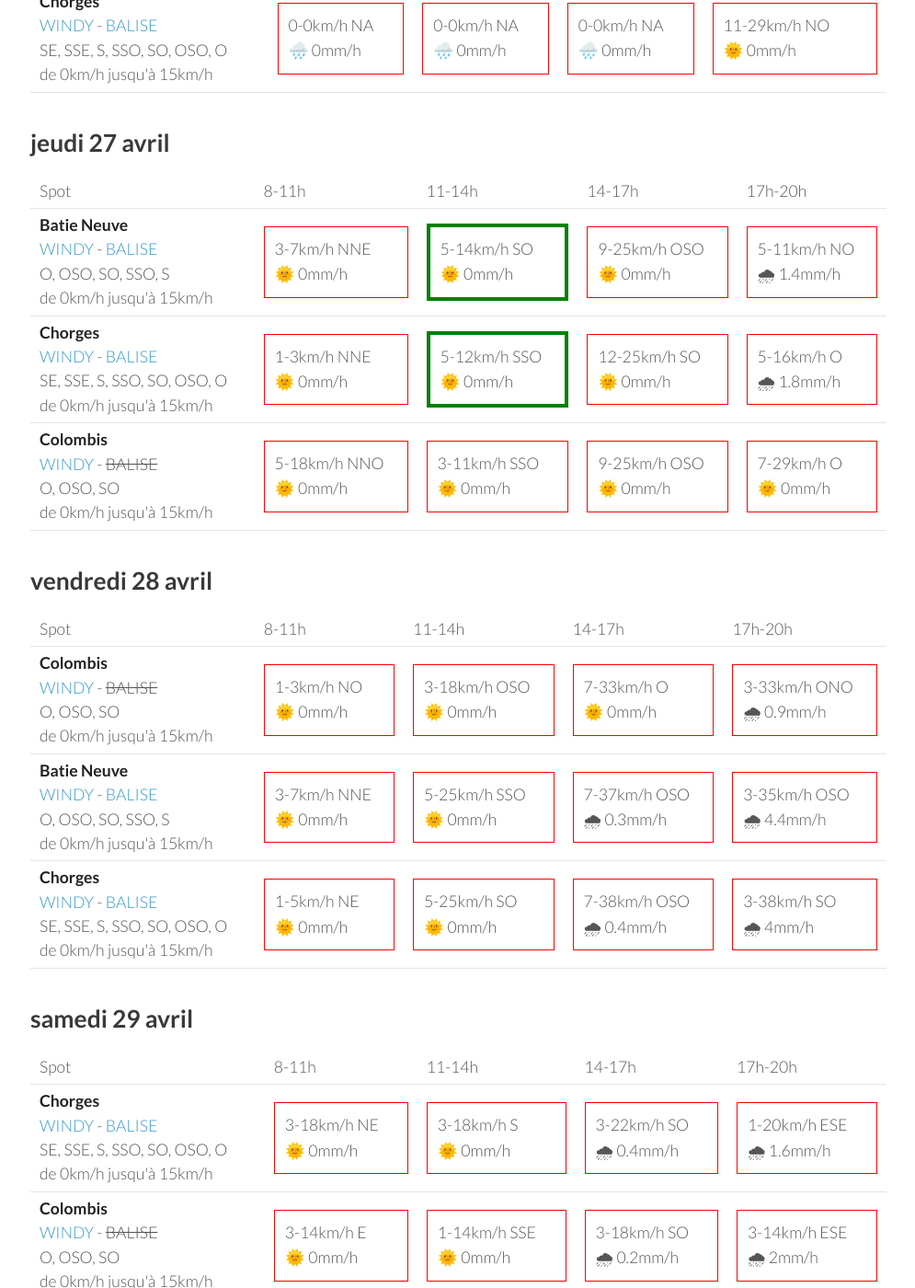
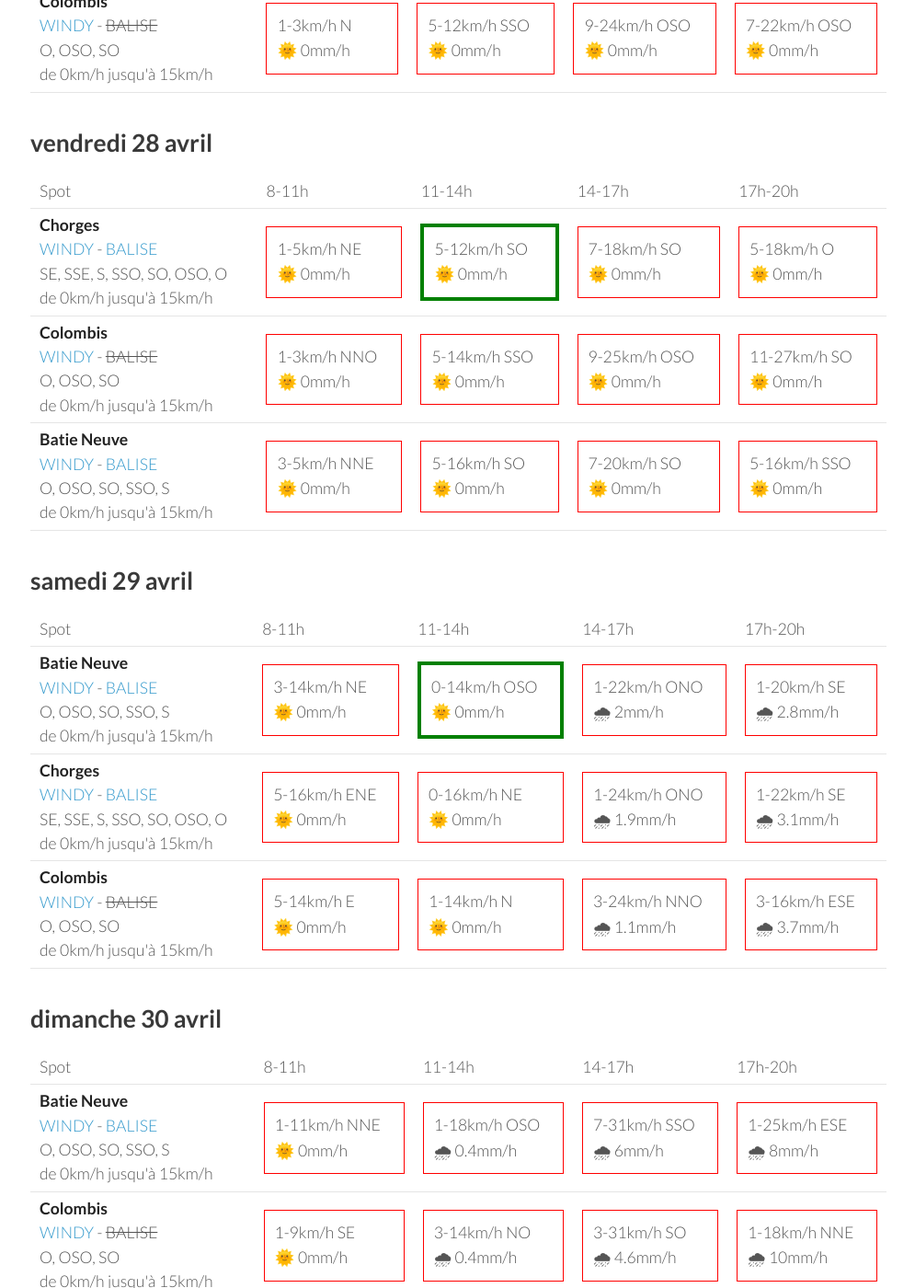
Before and after one commit to parapente-dans-le-nord/parapente-dans-le-nord.github.io, a Jekyll site: the page built from serre_poncon.markdown, in a window 1280 px wide and 1400 px high, scrolled down 616 px. Shown: the whole window at 92% size, without its empty margins (25-1020 px from the left). Built offline with Jekyll 4.4.1, drawn with Linux system fonts in a browser that asks for light colours; some of the changed text lies outside the part shown.

Commit message:
update index.markdown

```diff
--- a/serre_poncon.markdown
+++ b/serre_poncon.markdown
@@ -7,51 +7,8 @@ title:  "Tous les spots"
 {: .links}
 
 # Prevision Windy, modèle Arome
-page mise à jour le mercredi 26 avril 22:31
+page mise à jour le jeudi 27 avril 06:31
 
-## mercredi 26 avril
-
-{::nomarkdown}
-<table>
-  <tbody>
-    <tr>
-      <td>Spot</td>
-      <td>8-11h</td>
-      <td>11-14h</td>
-      <td>14-17h</td>
-      <td>17h-20h</td>
-    </tr>
-<tr>
-        <td><strong>Colombis</strong><br><a href="https://windy.com/44.494/6.216?44.559,6.262,10">WINDY</a> - <span class="no-balise"> BALISE </span><br> <span class="vent-favorable">O, OSO, SO</span><br><span class="force-vent">de 0km/h jusqu'à 15km/h</span> </td>
-
-            <td><div class="not-flyable"><p>0-0km/h NA</p><p>🌧️ 0mm/h</p></div></td>
-            <td><div class="not-flyable"><p>0-0km/h NA</p><p>🌧️ 0mm/h</p></div></td>
-            <td><div class="not-flyable"><p>0-0km/h NA</p><p>🌧️ 0mm/h</p></div></td>
-            <td><div class="not-flyable"><p>11-33km/h OSO</p><p>🌞 0mm/h</p></div></td>
-
-    </tr>
-<tr>
-        <td><strong>Batie Neuve</strong><br><a href="https://windy.com/44.584/6.236?44.559,6.262,10,m:eTtagly">WINDY</a> - <span class=""><a href="https://www.openwindmap.org/PP554">BALISE</a> </span><br> <span class="vent-favorable">O, OSO, SO, SSO, S</span><br><span class="force-vent">de 0km/h jusqu'à 15km/h</span> </td>
-
-            <td><div class="not-flyable"><p>0-0km/h NA</p><p>🌧️ 0mm/h</p></div></td>
-            <td><div class="not-flyable"><p>0-0km/h NA</p><p>🌧️ 0mm/h</p></div></td>
-            <td><div class="not-flyable"><p>0-0km/h NA</p><p>🌧️ 0mm/h</p></div></td>
-            <td><div class="not-flyable"><p>12-33km/h NNO</p><p>🌞 0mm/h</p></div></td>
-
-    </tr>
-<tr>
-        <td><strong>Chorges</strong><br><a href="https://windy.com/44.578/6.280?44.559,6.262,10">WINDY</a> - <span class=""><a href="https://www.openwindmap.org/PP554">BALISE</a> </span><br> <span class="vent-favorable">SE, SSE, S, SSO, SO, OSO, O</span><br><span class="force-vent">de 0km/h jusqu'à 15km/h</span> </td>
-
-            <td><div class="not-flyable"><p>0-0km/h NA</p><p>🌧️ 0mm/h</p></div></td>
-            <td><div class="not-flyable"><p>0-0km/h NA</p><p>🌧️ 0mm/h</p></div></td>
-            <td><div class="not-flyable"><p>0-0km/h NA</p><p>🌧️ 0mm/h</p></div></td>
-            <td><div class="not-flyable"><p>11-29km/h NO</p><p>🌞 0mm/h</p></div></td>
-
-    </tr>
-
-</tbody>
-</table>
-{:/}
 ## jeudi 27 avril
 
 {::nomarkdown}
@@ -67,30 +24,30 @@ page mise à jour le mercredi 26 avril 22:31
 <tr>
         <td><strong>Batie Neuve</strong><br><a href="https://windy.com/44.584/6.236?44.559,6.262,10,m:eTtagly">WINDY</a> - <span class=""><a href="https://www.openwindmap.org/PP554">BALISE</a> </span><br> <span class="vent-favorable">O, OSO, SO, SSO, S</span><br><span class="force-vent">de 0km/h jusqu'à 15km/h</span> </td>
 
-            <td><div class="not-flyable"><p>3-7km/h NNE</p><p>🌞 0mm/h</p></div></td>
+            <td><div class="not-flyable"><p>1-7km/h NNE</p><p>🌞 0mm/h</p></div></td>
             <td><div class="flyable"><p>5-14km/h SO</p><p>🌞 0mm/h</p></div></td>
             <td><div class="not-flyable"><p>9-25km/h OSO</p><p>🌞 0mm/h</p></div></td>
-            <td><div class="not-flyable"><p>5-11km/h NO</p><p>🌧 1.4mm/h</p></div></td>
+            <td><div class="not-flyable"><p>7-20km/h OSO</p><p>🌞 0mm/h</p></div></td>
 
 
     </tr>
 <tr>
         <td><strong>Chorges</strong><br><a href="https://windy.com/44.578/6.280?44.559,6.262,10">WINDY</a> - <span class=""><a href="https://www.openwindmap.org/PP554">BALISE</a> </span><br> <span class="vent-favorable">SE, SSE, S, SSO, SO, OSO, O</span><br><span class="force-vent">de 0km/h jusqu'à 15km/h</span> </td>
 
-            <td><div class="not-flyable"><p>1-3km/h NNE</p><p>🌞 0mm/h</p></div></td>
-            <td><div class="flyable"><p>5-12km/h SSO</p><p>🌞 0mm/h</p></div></td>
-            <td><div class="not-flyable"><p>12-25km/h SO</p><p>🌞 0mm/h</p></div></td>
-            <td><div class="not-flyable"><p>5-16km/h O</p><p>🌧 1.8mm/h</p></div></td>
+            <td><div class="not-flyable"><p>1-5km/h ENE</p><p>🌞 0mm/h</p></div></td>
+            <td><div class="flyable"><p>7-14km/h SO</p><p>🌞 0mm/h</p></div></td>
+            <td><div class="not-flyable"><p>9-20km/h OSO</p><p>🌞 0mm/h</p></div></td>
+            <td><div class="not-flyable"><p>9-20km/h SO</p><p>🌞 0mm/h</p></div></td>
 
 
     </tr>
 <tr>
         <td><strong>Colombis</strong><br><a href="https://windy.com/44.494/6.216?44.559,6.262,10">WINDY</a> - <span class="no-balise"> BALISE </span><br> <span class="vent-favorable">O, OSO, SO</span><br><span class="force-vent">de 0km/h jusqu'à 15km/h</span> </td>
 
-            <td><div class="not-flyable"><p>5-18km/h NNO</p><p>🌞 0mm/h</p></div></td>
-            <td><div class="not-flyable"><p>3-11km/h SSO</p><p>🌞 0mm/h</p></div></td>
-            <td><div class="not-flyable"><p>9-25km/h OSO</p><p>🌞 0mm/h</p></div></td>
-            <td><div class="not-flyable"><p>7-29km/h O</p><p>🌞 0mm/h</p></div></td>
+            <td><div class="not-flyable"><p>1-3km/h N</p><p>🌞 0mm/h</p></div></td>
+            <td><div class="not-flyable"><p>5-12km/h SSO</p><p>🌞 0mm/h</p></div></td>
+            <td><div class="not-flyable"><p>9-24km/h OSO</p><p>🌞 0mm/h</p></div></td>
+            <td><div class="not-flyable"><p>7-22km/h OSO</p><p>🌞 0mm/h</p></div></td>
 
 
     </tr>
@@ -111,32 +68,32 @@ page mise à jour le mercredi 26 avril 22:31
       <td>17h-20h</td>
     </tr>
 <tr>
+        <td><strong>Chorges</strong><br><a href="https://windy.com/44.578/6.280?44.559,6.262,10">WINDY</a> - <span class=""><a href="https://www.openwindmap.org/PP554">BALISE</a> </span><br> <span class="vent-favorable">SE, SSE, S, SSO, SO, OSO, O</span><br><span class="force-vent">de 0km/h jusqu'à 15km/h</span> </td>
+
+            <td><div class="not-flyable"><p>1-5km/h NE</p><p>🌞 0mm/h</p></div></td>
+            <td><div class="flyable"><p>5-12km/h SO</p><p>🌞 0mm/h</p></div></td>
+            <td><div class="not-flyable"><p>7-18km/h SO</p><p>🌞 0mm/h</p></div></td>
+            <td><div class="not-flyable"><p>5-18km/h O</p><p>🌞 0mm/h</p></div></td>
+
+
+    </tr>
+<tr>
         <td><strong>Colombis</strong><br><a href="https://windy.com/44.494/6.216?44.559,6.262,10">WINDY</a> - <span class="no-balise"> BALISE </span><br> <span class="vent-favorable">O, OSO, SO</span><br><span class="force-vent">de 0km/h jusqu'à 15km/h</span> </td>
 
-            <td><div class="not-flyable"><p>1-3km/h NO</p><p>🌞 0mm/h</p></div></td>
-            <td><div class="not-flyable"><p>3-18km/h OSO</p><p>🌞 0mm/h</p></div></td>
-            <td><div class="not-flyable"><p>7-33km/h O</p><p>🌞 0mm/h</p></div></td>
-            <td><div class="not-flyable"><p>3-33km/h ONO</p><p>🌧 0.9mm/h</p></div></td>
+            <td><div class="not-flyable"><p>1-3km/h NNO</p><p>🌞 0mm/h</p></div></td>
+            <td><div class="not-flyable"><p>5-14km/h SSO</p><p>🌞 0mm/h</p></div></td>
+            <td><div class="not-flyable"><p>9-25km/h OSO</p><p>🌞 0mm/h</p></div></td>
+            <td><div class="not-flyable"><p>11-27km/h SO</p><p>🌞 0mm/h</p></div></td>
 
 
     </tr>
 <tr>
         <td><strong>Batie Neuve</strong><br><a href="https://windy.com/44.584/6.236?44.559,6.262,10,m:eTtagly">WINDY</a> - <span class=""><a href="https://www.openwindmap.org/PP554">BALISE</a> </span><br> <span class="vent-favorable">O, OSO, SO, SSO, S</span><br><span class="force-vent">de 0km/h jusqu'à 15km/h</span> </td>
 
-            <td><div class="not-flyable"><p>3-7km/h NNE</p><p>🌞 0mm/h</p></div></td>
-            <td><div class="not-flyable"><p>5-25km/h SSO</p><p>🌞 0mm/h</p></div></td>
-            <td><div class="not-flyable"><p>7-37km/h OSO</p><p>🌧 0.3mm/h</p></div></td>
-            <td><div class="not-flyable"><p>3-35km/h OSO</p><p>🌧 4.4mm/h</p></div></td>
-
-
-    </tr>
-<tr>
-        <td><strong>Chorges</strong><br><a href="https://windy.com/44.578/6.280?44.559,6.262,10">WINDY</a> - <span class=""><a href="https://www.openwindmap.org/PP554">BALISE</a> </span><br> <span class="vent-favorable">SE, SSE, S, SSO, SO, OSO, O</span><br><span class="force-vent">de 0km/h jusqu'à 15km/h</span> </td>
-
-            <td><div class="not-flyable"><p>1-5km/h NE</p><p>🌞 0mm/h</p></div></td>
-            <td><div class="not-flyable"><p>5-25km/h SO</p><p>🌞 0mm/h</p></div></td>
-            <td><div class="not-flyable"><p>7-38km/h OSO</p><p>🌧 0.4mm/h</p></div></td>
-            <td><div class="not-flyable"><p>3-38km/h SO</p><p>🌧 4mm/h</p></div></td>
+            <td><div class="not-flyable"><p>3-5km/h NNE</p><p>🌞 0mm/h</p></div></td>
+            <td><div class="not-flyable"><p>5-16km/h SO</p><p>🌞 0mm/h</p></div></td>
+            <td><div class="not-flyable"><p>7-20km/h SO</p><p>🌞 0mm/h</p></div></td>
+            <td><div class="not-flyable"><p>5-16km/h SSO</p><p>🌞 0mm/h</p></div></td>
 
 
     </tr>
@@ -157,32 +114,32 @@ page mise à jour le mercredi 26 avril 22:31
       <td>17h-20h</td>
     </tr>
 <tr>
+        <td><strong>Batie Neuve</strong><br><a href="https://windy.com/44.584/6.236?44.559,6.262,10,m:eTtagly">WINDY</a> - <span class=""><a href="https://www.openwindmap.org/PP554">BALISE</a> </span><br> <span class="vent-favorable">O, OSO, SO, SSO, S</span><br><span class="force-vent">de 0km/h jusqu'à 15km/h</span> </td>
+
+            <td><div class="not-flyable"><p>3-14km/h NE</p><p>🌞 0mm/h</p></div></td>
+            <td><div class="flyable"><p>0-14km/h OSO</p><p>🌞 0mm/h</p></div></td>
+            <td><div class="not-flyable"><p>1-22km/h ONO</p><p>🌧 2mm/h</p></div></td>
+            <td><div class="not-flyable"><p>1-20km/h SE</p><p>🌧 2.8mm/h</p></div></td>
+
+
+    </tr>
+<tr>
         <td><strong>Chorges</strong><br><a href="https://windy.com/44.578/6.280?44.559,6.262,10">WINDY</a> - <span class=""><a href="https://www.openwindmap.org/PP554">BALISE</a> </span><br> <span class="vent-favorable">SE, SSE, S, SSO, SO, OSO, O</span><br><span class="force-vent">de 0km/h jusqu'à 15km/h</span> </td>
 
-            <td><div class="not-flyable"><p>3-18km/h NE</p><p>🌞 0mm/h</p></div></td>
-            <td><div class="not-flyable"><p>3-18km/h S</p><p>🌞 0mm/h</p></div></td>
-            <td><div class="not-flyable"><p>3-22km/h SO</p><p>🌧 0.4mm/h</p></div></td>
-            <td><div class="not-flyable"><p>1-20km/h ESE</p><p>🌧 1.6mm/h</p></div></td>
+            <td><div class="not-flyable"><p>5-16km/h ENE</p><p>🌞 0mm/h</p></div></td>
+            <td><div class="not-flyable"><p>0-16km/h NE</p><p>🌞 0mm/h</p></div></td>
+            <td><div class="not-flyable"><p>1-24km/h ONO</p><p>🌧 1.9mm/h</p></div></td>
+            <td><div class="not-flyable"><p>1-22km/h SE</p><p>🌧 3.1mm/h</p></div></td>
 
 
     </tr>
 <tr>
         <td><strong>Colombis</strong><br><a href="https://windy.com/44.494/6.216?44.559,6.262,10">WINDY</a> - <span class="no-balise"> BALISE </span><br> <span class="vent-favorable">O, OSO, SO</span><br><span class="force-vent">de 0km/h jusqu'à 15km/h</span> </td>
 
-            <td><div class="not-flyable"><p>3-14km/h E</p><p>🌞 0mm/h</p></div></td>
-            <td><div class="not-flyable"><p>1-14km/h SSE</p><p>🌞 0mm/h</p></div></td>
-            <td><div class="not-flyable"><p>3-18km/h SO</p><p>🌧 0.2mm/h</p></div></td>
-            <td><div class="not-flyable"><p>3-14km/h ESE</p><p>🌧 2mm/h</p></div></td>
-
-
-    </tr>
-<tr>
-        <td><strong>Batie Neuve</strong><br><a href="https://windy.com/44.584/6.236?44.559,6.262,10,m:eTtagly">WINDY</a> - <span class=""><a href="https://www.openwindmap.org/PP554">BALISE</a> </span><br> <span class="vent-favorable">O, OSO, SO, SSO, S</span><br><span class="force-vent">de 0km/h jusqu'à 15km/h</span> </td>
-
-            <td><div class="not-flyable"><p>3-16km/h NE</p><p>🌞 0mm/h</p></div></td>
-            <td><div class="not-flyable"><p>3-18km/h S</p><p>🌞 0mm/h</p></div></td>
-            <td><div class="not-flyable"><p>3-22km/h SO</p><p>🌧 0.3mm/h</p></div></td>
-            <td><div class="not-flyable"><p>1-18km/h ESE</p><p>🌧 1.6mm/h</p></div></td>
+            <td><div class="not-flyable"><p>5-14km/h E</p><p>🌞 0mm/h</p></div></td>
+            <td><div class="not-flyable"><p>1-14km/h N</p><p>🌞 0mm/h</p></div></td>
+            <td><div class="not-flyable"><p>3-24km/h NNO</p><p>🌧 1.1mm/h</p></div></td>
+            <td><div class="not-flyable"><p>3-16km/h ESE</p><p>🌧 3.7mm/h</p></div></td>
 
 
     </tr>
@@ -203,30 +160,30 @@ page mise à jour le mercredi 26 avril 22:31
       <td>17h-20h</td>
     </tr>
 <tr>
+        <td><strong>Batie Neuve</strong><br><a href="https://windy.com/44.584/6.236?44.559,6.262,10,m:eTtagly">WINDY</a> - <span class=""><a href="https://www.openwindmap.org/PP554">BALISE</a> </span><br> <span class="vent-favorable">O, OSO, SO, SSO, S</span><br><span class="force-vent">de 0km/h jusqu'à 15km/h</span> </td>
+
+            <td><div class="not-flyable"><p>1-11km/h NNE</p><p>🌞 0mm/h</p></div></td>
+            <td><div class="not-flyable"><p>1-18km/h OSO</p><p>🌧 0.4mm/h</p></div></td>
+            <td><div class="not-flyable"><p>7-31km/h SSO</p><p>🌧 6mm/h</p></div></td>
+            <td><div class="not-flyable"><p>1-25km/h ESE</p><p>🌧 8mm/h</p></div></td>
+
+
+    </tr>
+<tr>
         <td><strong>Colombis</strong><br><a href="https://windy.com/44.494/6.216?44.559,6.262,10">WINDY</a> - <span class="no-balise"> BALISE </span><br> <span class="vent-favorable">O, OSO, SO</span><br><span class="force-vent">de 0km/h jusqu'à 15km/h</span> </td>
 
-            <td><div class="not-flyable"><p>3-12km/h SE</p><p>🌞 0mm/h</p></div></td>
-            <td><div class="not-flyable"><p>3-16km/h OSO</p><p>🌧 0.2mm/h</p></div></td>
+            <td><div class="not-flyable"><p>1-9km/h SE</p><p>🌞 0mm/h</p></div></td>
+            <td><div class="not-flyable"><p>3-14km/h NO</p><p>🌧 0.4mm/h</p></div></td>
             <td><div class="not-flyable"><p>3-31km/h SO</p><p>🌧 4.6mm/h</p></div></td>
             <td><div class="not-flyable"><p>1-18km/h NNE</p><p>🌧 10mm/h</p></div></td>
 
 
     </tr>
 <tr>
-        <td><strong>Batie Neuve</strong><br><a href="https://windy.com/44.584/6.236?44.559,6.262,10,m:eTtagly">WINDY</a> - <span class=""><a href="https://www.openwindmap.org/PP554">BALISE</a> </span><br> <span class="vent-favorable">O, OSO, SO, SSO, S</span><br><span class="force-vent">de 0km/h jusqu'à 15km/h</span> </td>
-
-            <td><div class="not-flyable"><p>1-14km/h NE</p><p>🌞 0mm/h</p></div></td>
-            <td><div class="not-flyable"><p>3-22km/h SSO</p><p>🌧 0.2mm/h</p></div></td>
-            <td><div class="not-flyable"><p>7-31km/h SSO</p><p>🌧 6mm/h</p></div></td>
-            <td><div class="not-flyable"><p>1-25km/h ESE</p><p>🌧 8mm/h</p></div></td>
-
-
-    </tr>
-<tr>
         <td><strong>Chorges</strong><br><a href="https://windy.com/44.578/6.280?44.559,6.262,10">WINDY</a> - <span class=""><a href="https://www.openwindmap.org/PP554">BALISE</a> </span><br> <span class="vent-favorable">SE, SSE, S, SSO, SO, OSO, O</span><br><span class="force-vent">de 0km/h jusqu'à 15km/h</span> </td>
 
-            <td><div class="not-flyable"><p>3-18km/h NE</p><p>🌞 0mm/h</p></div></td>
-            <td><div class="not-flyable"><p>3-24km/h SSO</p><p>🌧 0.2mm/h</p></div></td>
+            <td><div class="not-flyable"><p>3-12km/h NE</p><p>🌞 0mm/h</p></div></td>
+            <td><div class="not-flyable"><p>1-18km/h OSO</p><p>🌧 0.3mm/h</p></div></td>
             <td><div class="not-flyable"><p>5-31km/h SO</p><p>🌧 6mm/h</p></div></td>
             <td><div class="not-flyable"><p>0-25km/h E</p><p>🌧 8mm/h</p></div></td>
 
```
